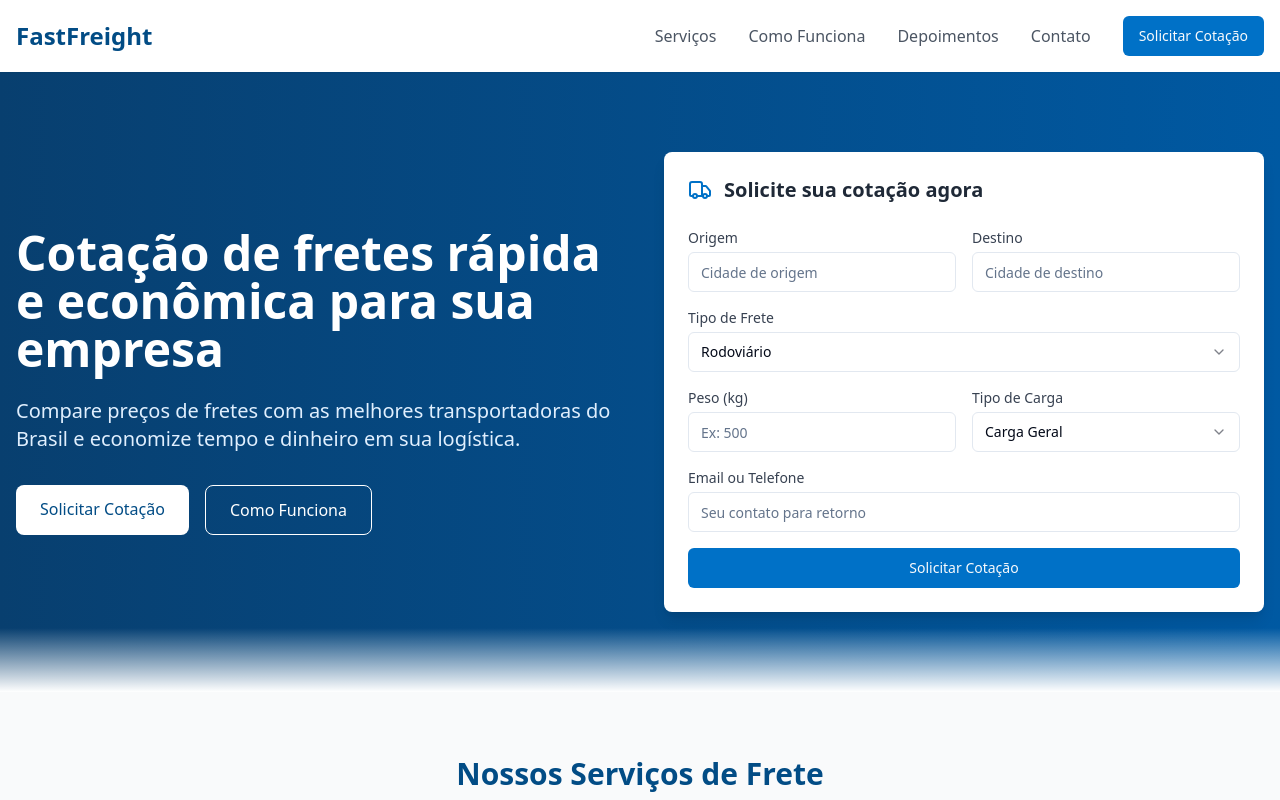
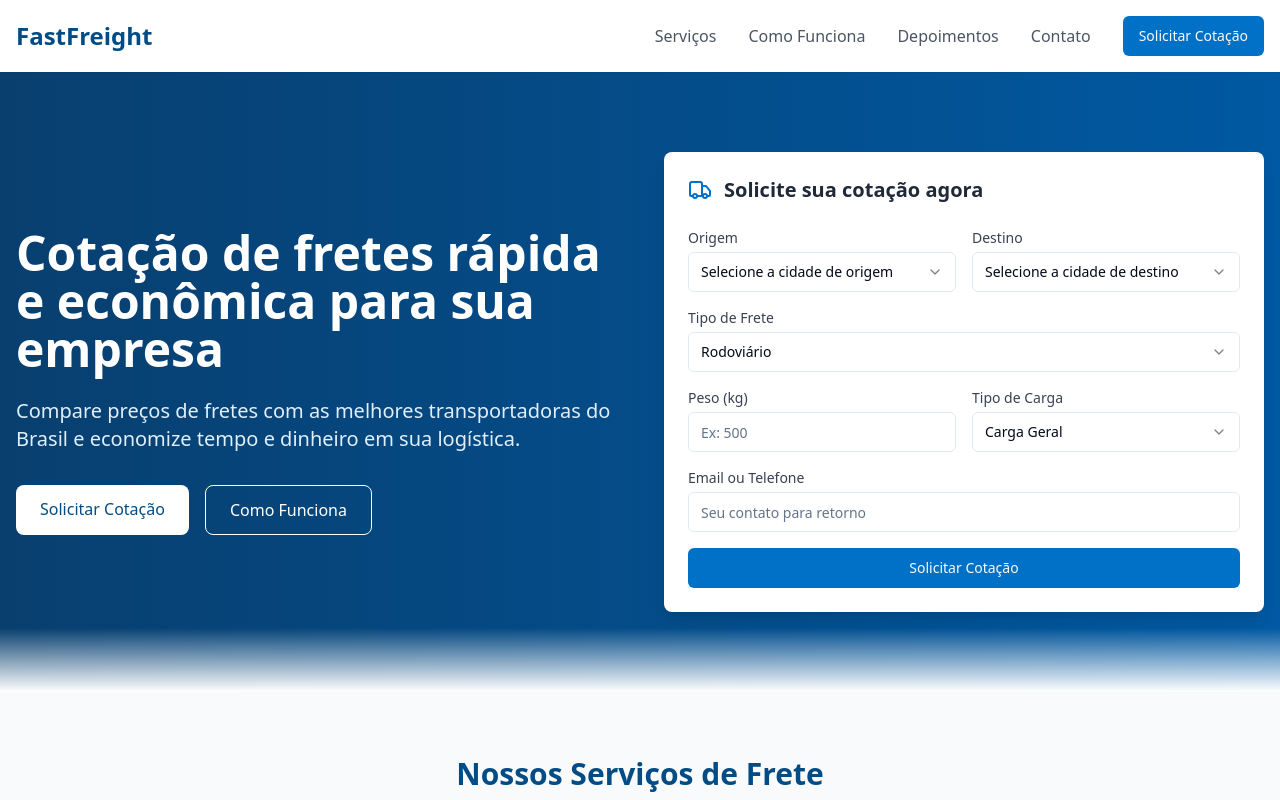
Before and after one commit to Miguel-Kobus/frete-facil-portal, a React (Vite) app: page / in a window 1280 px wide. Shown: the top 800 px of the page. Built offline with nearby package versions, Linux system fonts and the light colour scheme.

Commit message:
Refactor: Replace origin and destination inputs with selects
Replaced the origin and destination input fields with select components populated with major Brazilian cities.

```diff
--- a/src/components/QuoteForm.tsx
+++ b/src/components/QuoteForm.tsx
@@ -6,9 +6,35 @@ import { Select, SelectContent, SelectItem, SelectTrigger, SelectValue } from "@
 import { useToast } from "@/hooks/use-toast";
 import { Truck } from "lucide-react";
 
+// Lista das principais cidades brasileiras
+const principalCities = [
+  "São Paulo",
+  "Rio de Janeiro",
+  "Brasília",
+  "Salvador",
+  "Fortaleza",
+  "Belo Horizonte",
+  "Manaus",
+  "Curitiba",
+  "Recife",
+  "Porto Alegre",
+  "Belém",
+  "Goiânia",
+  "Guarulhos",
+  "Campinas",
+  "São Luís",
+  "São Gonçalo",
+  "Maceió",
+  "Duque de Caxias",
+  "Campo Grande",
+  "Natal"
+];
+
 const QuoteForm = () => {
   const { toast } = useToast();
   const [isLoading, setIsLoading] = useState(false);
+  const [origin, setOrigin] = useState("");
+  const [destination, setDestination] = useState("");
 
   const handleSubmit = (e: React.FormEvent) => {
     e.preventDefault();
@@ -38,21 +64,35 @@ const QuoteForm = () => {
               <label htmlFor="origin" className="block text-sm font-medium text-gray-700 mb-1">
                 Origem
               </label>
-              <Input
-                id="origin"
-                placeholder="Cidade de origem"
-                required
-              />
+              <Select value={origin} onValueChange={setOrigin} required>
+                <SelectTrigger id="origin">
+                  <SelectValue placeholder="Selecione a cidade de origem" />
+                </SelectTrigger>
+                <SelectContent>
+                  {principalCities.map((city) => (
+                    <SelectItem key={city} value={city}>
+                      {city}
+                    </SelectItem>
+                  ))}
+                </SelectContent>
+              </Select>
             </div>
             <div>
               <label htmlFor="destination" className="block text-sm font-medium text-gray-700 mb-1">
                 Destino
               </label>
-              <Input
-                id="destination"
-                placeholder="Cidade de destino"
-                required
-              />
+              <Select value={destination} onValueChange={setDestination} required>
+                <SelectTrigger id="destination">
+                  <SelectValue placeholder="Selecione a cidade de destino" />
+                </SelectTrigger>
+                <SelectContent>
+                  {principalCities.map((city) => (
+                    <SelectItem key={city} value={city}>
+                      {city}
+                    </SelectItem>
+                  ))}
+                </SelectContent>
+              </Select>
             </div>
           </div>
 
```
